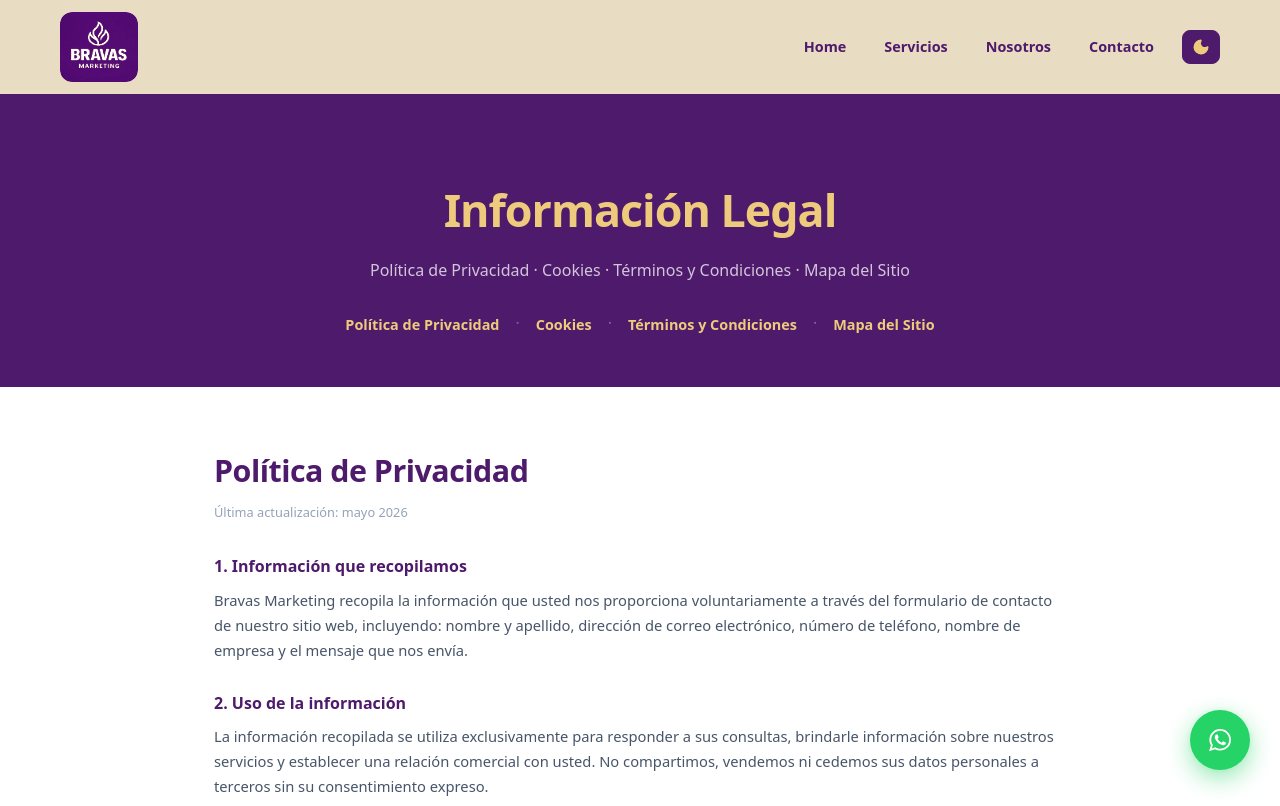
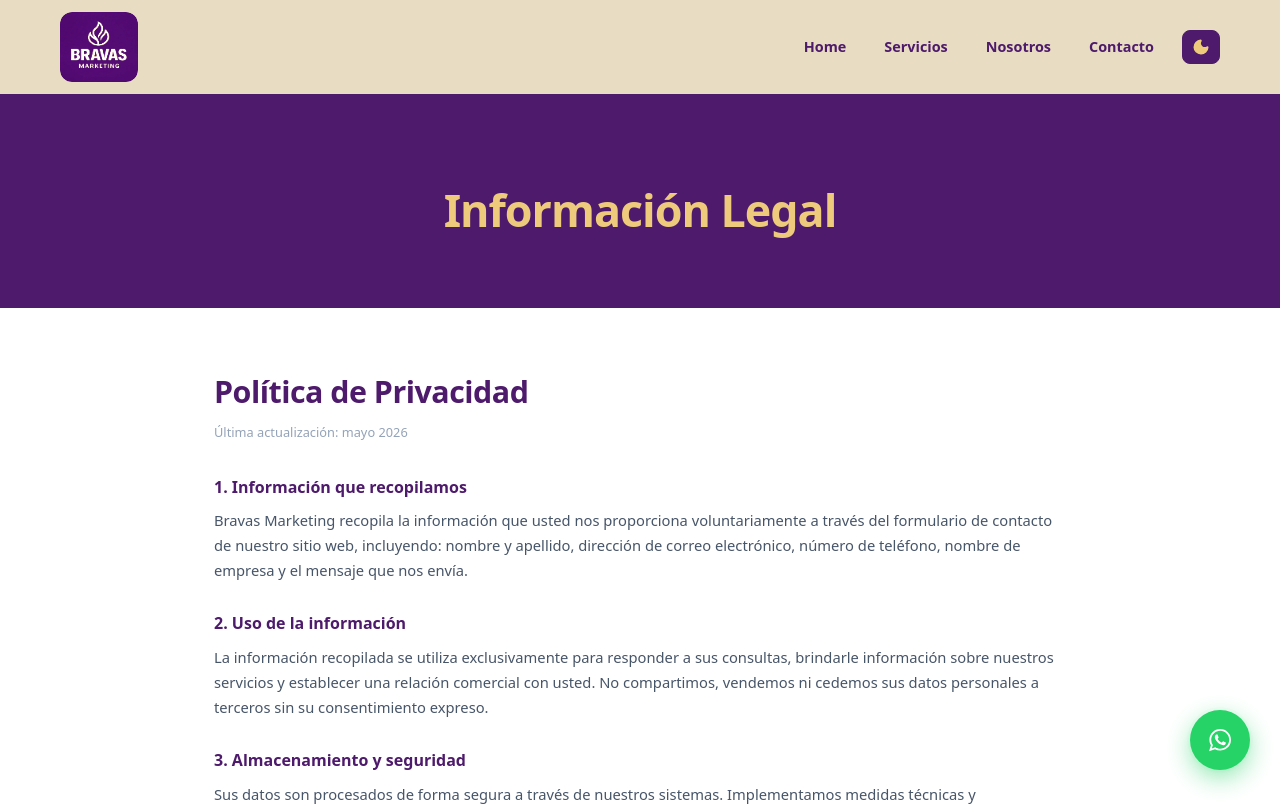
Before and after one commit to francoxvr/BRAVAS-WEB, a Next.js app in the folder frontend/: page /legal in a window 1280 px wide. Shown: the top 806 px of the page. Built offline with nearby package versions, Linux system fonts and the light colour scheme.

Commit message:
fix: remove subtitle and nav from legal hero, keep title only

```diff
--- a/frontend/src/components/sections/Legal.tsx
+++ b/frontend/src/components/sections/Legal.tsx
@@ -51,16 +51,6 @@ export default function Legal() {
 
       <div className={styles.legalHero}>
         <h1 className={styles.legalHeroTitle}>Información Legal</h1>
-        <p className={styles.legalHeroSub}>Política de Privacidad · Cookies · Términos y Condiciones · Mapa del Sitio</p>
-        <nav className={styles.legalNav}>
-          <a href="#privacidad">Política de Privacidad</a>
-          <span>·</span>
-          <a href="#cookies">Cookies</a>
-          <span>·</span>
-          <a href="#terminos">Términos y Condiciones</a>
-          <span>·</span>
-          <a href="#mapa">Mapa del Sitio</a>
-        </nav>
       </div>
 
       <div className={styles.legalContent}>
```
